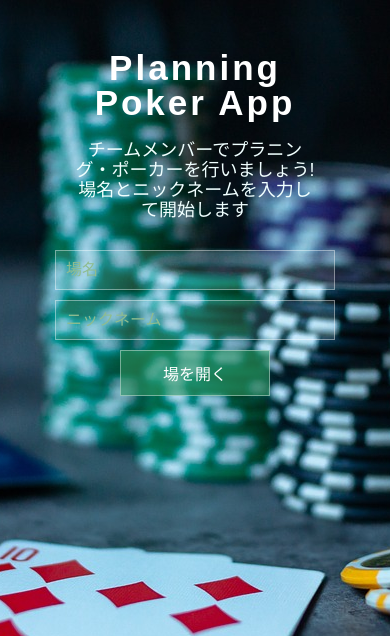
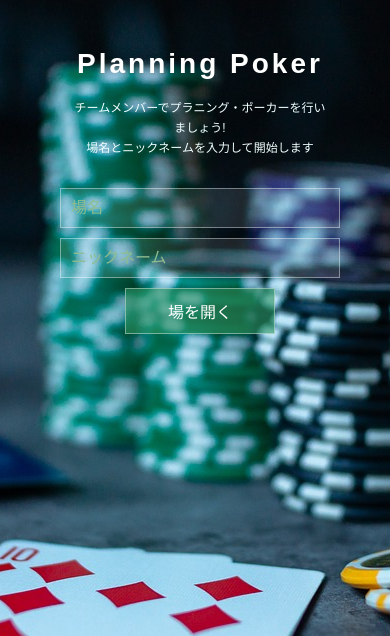
Before and after one commit to yonetty/pp-a-pp, a Flask app: page / in a window 390 px wide. Shown: the top 636 px of the page. Run offline with Flask 2, Linux system fonts and the light colour scheme.

Commit message:
responsive

```diff
--- a/client/dist/index.html
+++ b/client/dist/index.html
@@ -3,7 +3,8 @@
 
 <head>
   <meta charset="utf-8" />
-  <title>Planning Poker App</title>
+  <meta name="viewport" content="width=device-width,initial-scale=1.0" />
+  <title>Planning Poker</title>
   <link rel="stylesheet" href="css/reset.css">
   <link rel="stylesheet" href="css/style.css">
 </head>
--- a/client/src/Top.tsx
+++ b/client/src/Top.tsx
@@ -4,7 +4,7 @@ export const Top: FunctionComponent = () => {
   return (
     <>
       <header className="header">
-        <h1 className="title">Planning Poker App</h1>
+        <h1 className="title">Planning Poker</h1>
         <p className="description">
           チームメンバーでプラニング・ポーカーを行いましょう!<br />
             場名とニックネームを入力して開始します
--- a/public/css/style.css
+++ b/public/css/style.css
@@ -13,6 +13,7 @@ body {
     text-align: center;
     font-size: 1.4rem;
     font-family: "Hiragino Kaku Gothic ProN", Meiryo, sans-serif;
+    min-width: 400px;
 }
 
 .header {
@@ -63,3 +64,12 @@ body {
 .openForm input[type=submit]:hover {
     background-color: rgba(44, 145, 94, 0.4);
 }
+
+@media (max-width: 768px) {
+.header h1 {
+    font-size: 2.8rem;
+}
+.header .description {
+    font-size: 1.2rem;
+}
+}
--- a/templates/index.html
+++ b/templates/index.html
@@ -3,7 +3,8 @@
 
 <head>
     <meta charset="UTF-8">
-    <title>Planning Poker App</title>
+    <meta name="viewport" content="width=device-width,initial-scale=1.0" />
+    <title>Planning Poker</title>
     <link rel="stylesheet" href="./css/reset.css">
     <link rel="stylesheet" href="./css/style.css">
 </head>
--- a/uimock/index.html
+++ b/uimock/index.html
@@ -3,6 +3,7 @@
 
 <head>
     <meta charset="UTF-8">
+    <meta name="viewport" content="width=device-width,initial-scale=1.0" />
     <title>Planning Poker App</title>
     <link rel="stylesheet" href="css/reset.css">
     <link rel="stylesheet" href="css/style.css">
```
Also changed, not shown: public/js/bundle.js.
